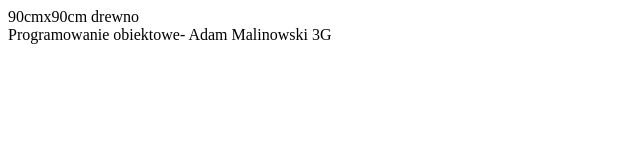
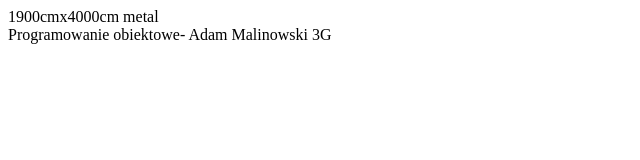
Before and after one commit to avekpl/2024, a plain HTML site: page z31_mal.html in a window 1280 px wide. Shown: the full height of the page, 0-640 px from the left. Drawn offline with Linux system fonts and the light colour scheme.

Commit message:
Update z31_mal.html

```diff
--- a/z31_mal.html
+++ b/z31_mal.html
@@ -2,15 +2,15 @@
 <head>
 <script type="text/javascript">
 var mebel = {
-  wysokosc: '90cm',
-  szerokosc: '90cm',
-  z_czego_wykonane: 'drewno',
+  wysokosc: '1900cm',
+  szerokosc: '4000cm',
+  z_czego_wykonane: 'metal',
   pokaz: function () {
     document.write(this.wysokosc + 'x' + this.szerokosc + ' ' + this.z_czego_wykonane);
   }
 };
 mebel.pokaz();
-mebel.rodzaj = 'szafka';
+mebel.rodzaj = 'ciezarowka';
 mebel.wypisz = function() {
   alert('Rodzaj: ' + this.rodzaj);
 };
```
